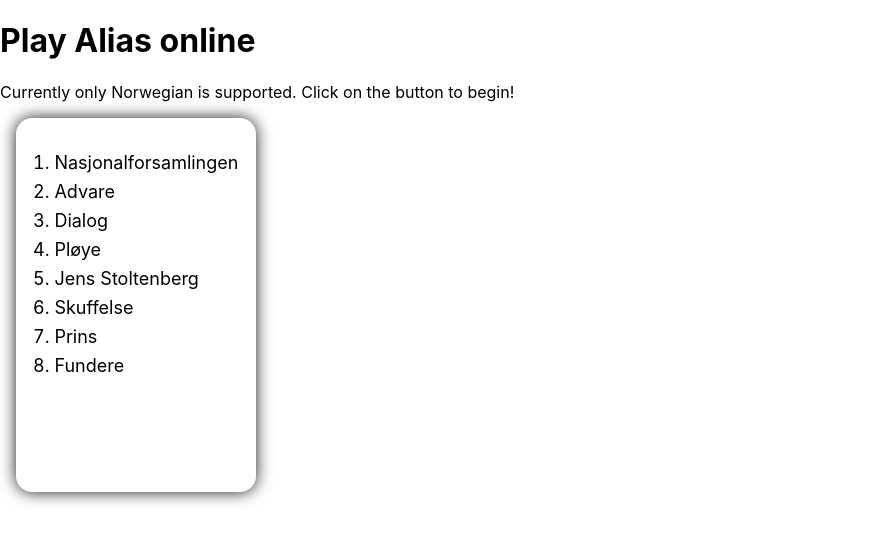
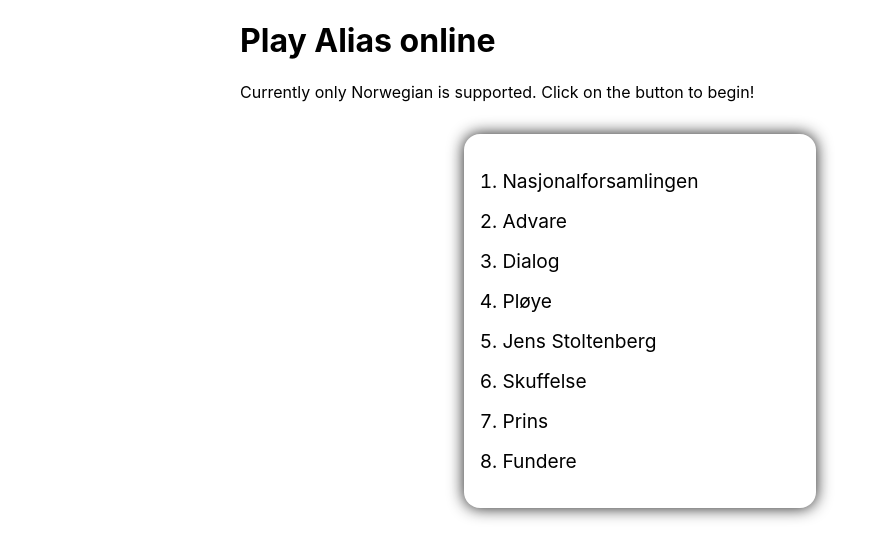
Before and after one commit to Sti2nd/also-known-as, a React (Create React App) app: page / in a window 1280 px wide. Shown: the top 558 px of the page, without its empty margins (0-890 px from the left). Built offline with nearby package versions, Linux system fonts and the light colour scheme.

Commit message:
Center card

```diff
--- a/src/App.module.css
+++ b/src/App.module.css
@@ -0,0 +1,11 @@
+.appContainer {
+  max-width: 50rem;
+  margin: auto;
+  display: flex;
+  flex-wrap: wrap;
+  justify-content: center;
+}
+
+.headerSection {
+  width: 100%;
+}
--- a/src/App.tsx
+++ b/src/App.tsx
@@ -3,10 +3,12 @@
 
 export default function App() {
   return (
-    <>
-      <h1>Play Alias online</h1>
-      <p>Currently only Norwegian is supported. Click on the button to begin!</p>
+    <div className={styles.appContainer}>
+      <div className={styles.headerSection}>
+        <h1>Play Alias online</h1>
+        <p>Currently only Norwegian is supported. Click on the button to begin!</p>
+      </div>
       <Card words={["Nasjonalforsamlingen", "Advare", "Dialog", "Pløye", "Jens Stoltenberg", "Skuffelse", "Prins", "Fundere"]} />
-    </>
+    </div>
   );
 }
--- a/src/Card/Card.module.css
+++ b/src/Card/Card.module.css
@@ -2,17 +2,18 @@
   box-sizing: border-box;
   border-radius: 1rem;
   box-shadow: 0 0 1rem rgba(0, 0, 0, 0.9);
-  width: 15rem;
-  height: 23.4rem;
+  width: 100%;
+  max-width: 22rem;
+  max-height: 34rem;
   padding: 1rem;
   margin: 1rem;
 }
 
 .cardList {
   padding-inline-start: 1.4rem;
-  font-size: large;
+  font-size: larger;
 }
 
 .cardListItem {
-  margin-bottom: 0.5rem;
+  margin-bottom: 1rem;
 }
```
